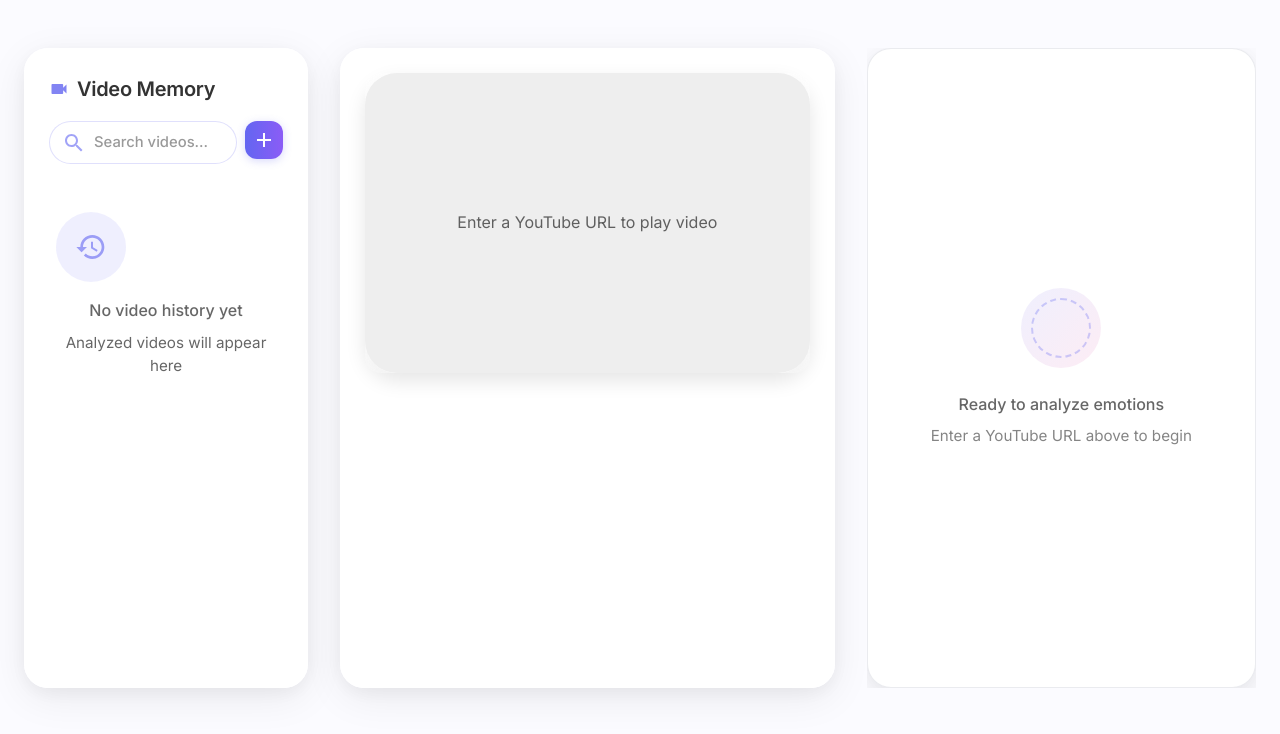
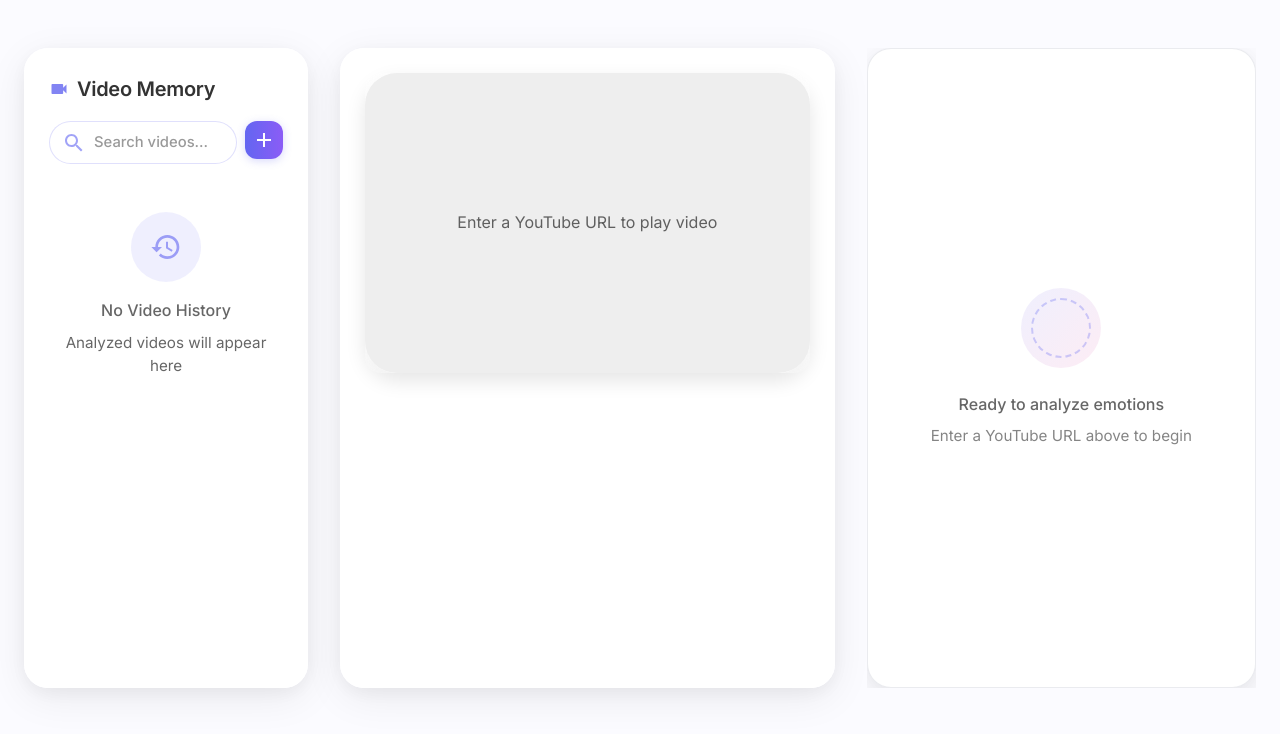
Before and after one commit to BredaUniversityADSAI/2024-25d-fai2-adsai-group-nlp6, a React (Create React App) app in the folder frontend/: page / in a window 1280 px wide. Shown: the top 734 px of the page. Built offline with nearby package versions, Linux system fonts and the light colour scheme; the HTML template or start-up script is replaced by a standard one.

Commit message:
Fix the alignment in video history

```diff
--- a/frontend/src/components/VideoHistory.js
+++ b/frontend/src/components/VideoHistory.js
@@ -348,12 +348,13 @@ const VideoHistory = ({ videos = [], onVideoSelect }) => {
             alignItems: 'center',
             justifyContent: 'center',
             mb: 2,
+            mx: 'auto',  // Added margin auto for horizontal centering
           }}>
             <HistoryIcon sx={{ fontSize: '2rem', color: '#6366F1', opacity: 0.6 }} />
           </Box>
 
           <Typography variant="body1" color="textSecondary" sx={{ fontWeight: 500 }}>
-            No video history yet
+            No Video History
           </Typography>
           <Typography variant="body2" color="text.secondary" sx={{ mt: 1, maxWidth: 220 }}>
             Analyzed videos will appear here
```
